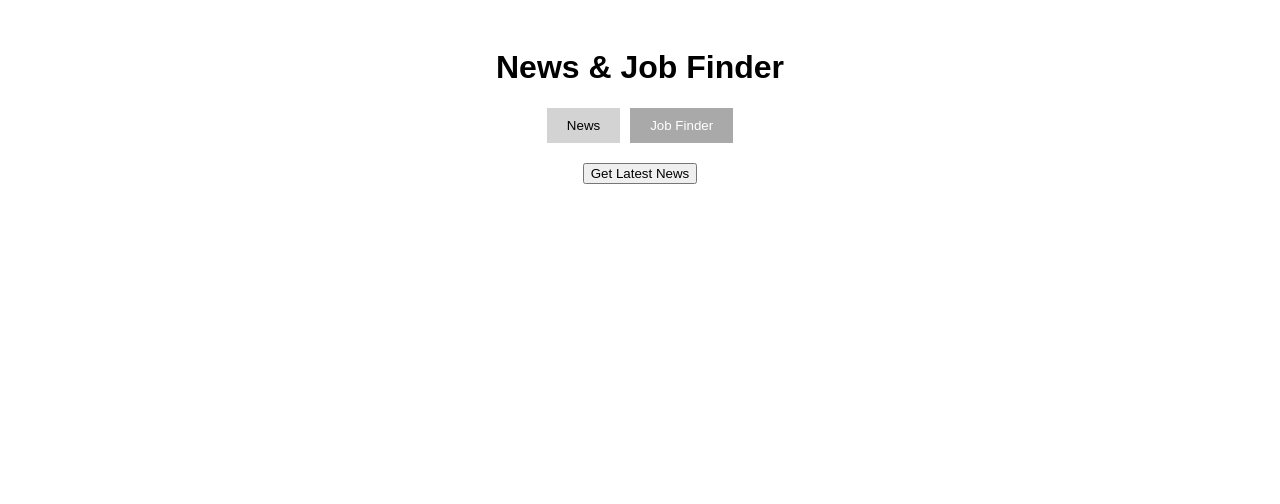
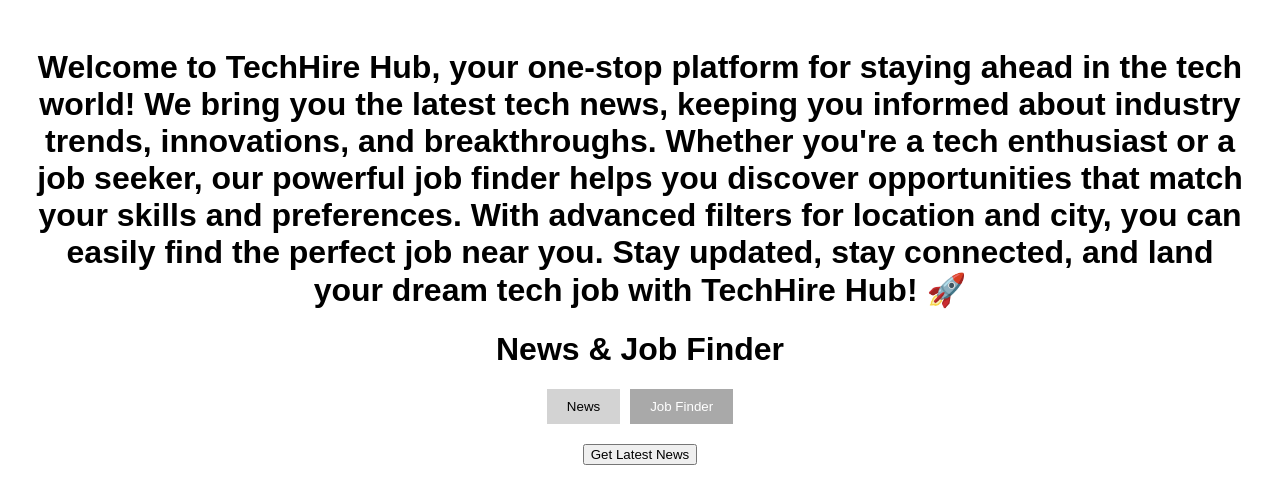
Before and after one commit to Teddy-2004/news-find_job_app, a website: page public/index.html in a window 1280 px wide. Drawn offline with Linux system fonts and the light colour scheme.

Commit message:
README writeen

```diff
--- a/package.json
+++ b/package.json
@@ -1,8 +1,9 @@
 {
-  "name": "web-infrastrucure-summative",
+  "name": "news-find_job_app",
   "version": "1.0.0",
-  "main": "index.js",
+  "main": "server.js",
   "scripts": {
+    "start": "node server.js",
     "test": "echo \"Error: no test specified\" && exit 1"
   },
   "keywords": [],
--- a/public/index.html
+++ b/public/index.html
@@ -8,9 +8,11 @@
 </head>
 <body>
     <div class="intro">
-        <h1 class="intro-text">Welcome to My Website</h1>
+        <h1 class="intro-text">Welcome to TechHire</h1>
     </div>
-
+    <h1>
+        Welcome to TechHire Hub, your one-stop platform for staying ahead in the tech world! We bring you the latest tech news, keeping you informed about industry trends, innovations, and breakthroughs. Whether you're a tech enthusiast or a job seeker, our powerful job finder helps you discover opportunities that match your skills and preferences. With advanced filters for location and city, you can easily find the perfect job near you. Stay updated, stay connected, and land your dream tech job with TechHire Hub! 🚀
+    </h1>
     <h1>News & Job Finder</h1>
 
     <!-- Navigation Tabs -->
```
Also changed, not shown: README.md, 1 other file.
